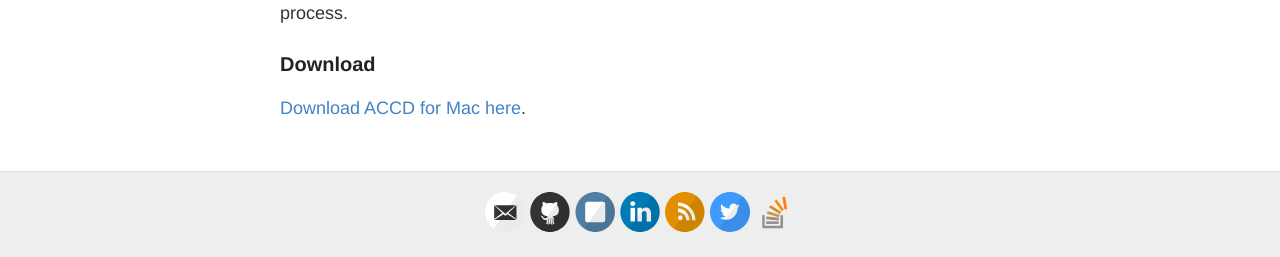
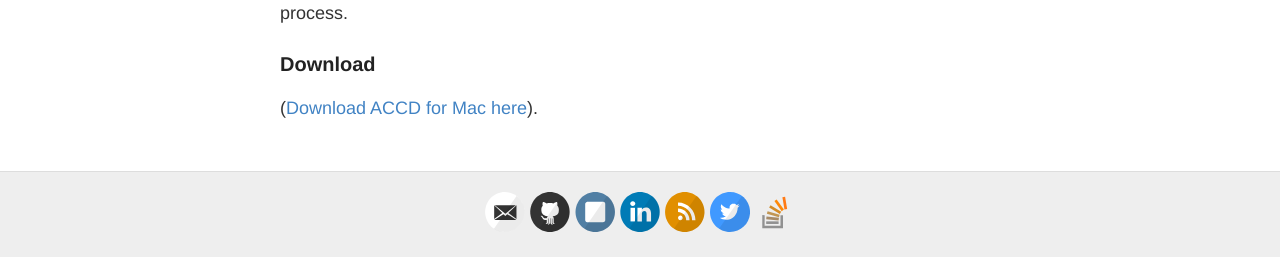
Before and after one commit to jcoz00/ball00n.github.io, a Jekyll site: the page built from accd.md, in a window 1280 px wide. Shown: the part 724-981 px from the top of the page. Built offline with Jekyll 4.4.1, drawn with Linux system fonts in a browser that asks for light colours.

```diff
--- a/accd.md
+++ b/accd.md
@@ -24,4 +24,4 @@ NOTICE: If you decide to update one of your applications, you will have to repea
 
 ### Download
 
-[Download ACCD for Mac here]({{ google.com }}).
+([Download ACCD for Mac here](google.com)).
```
